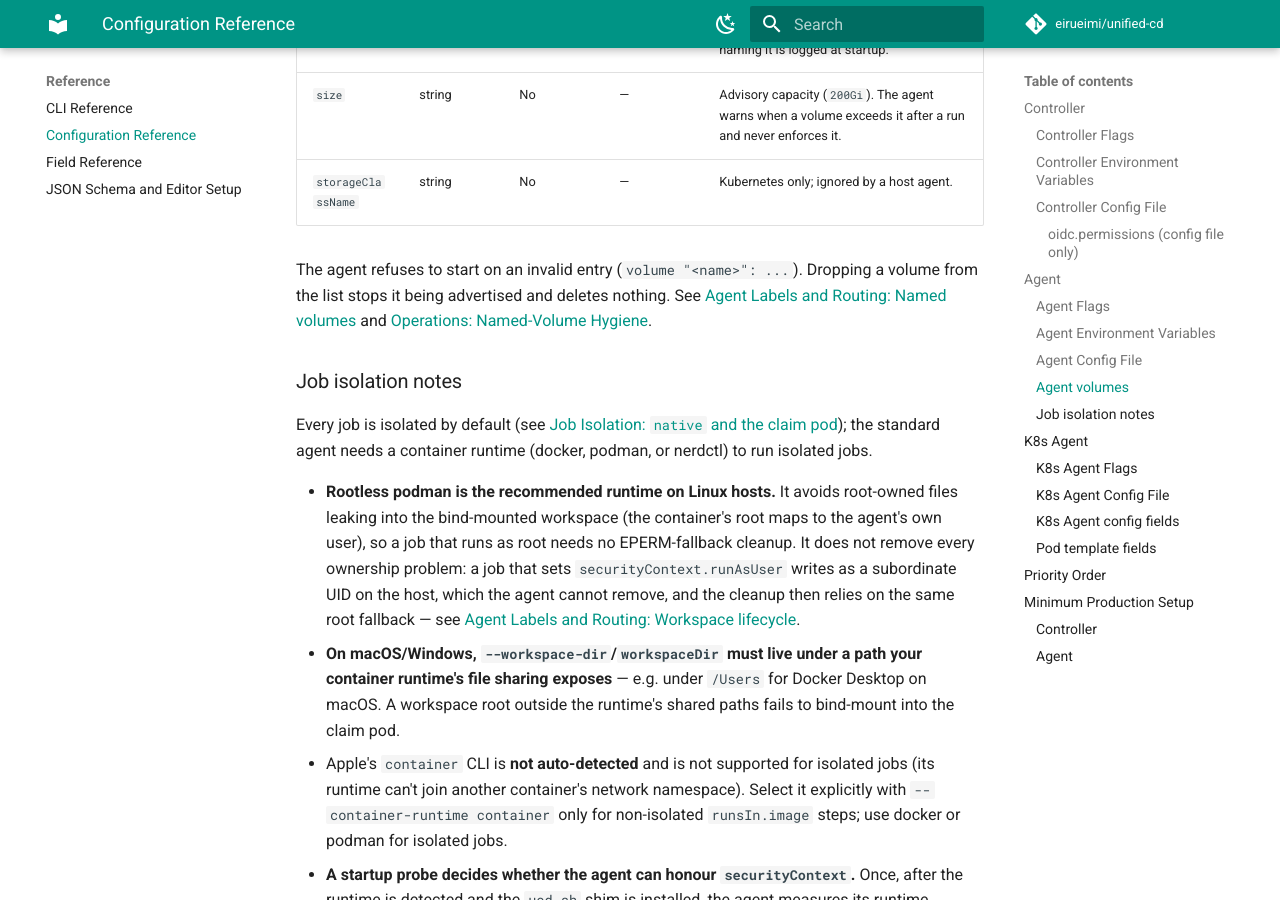
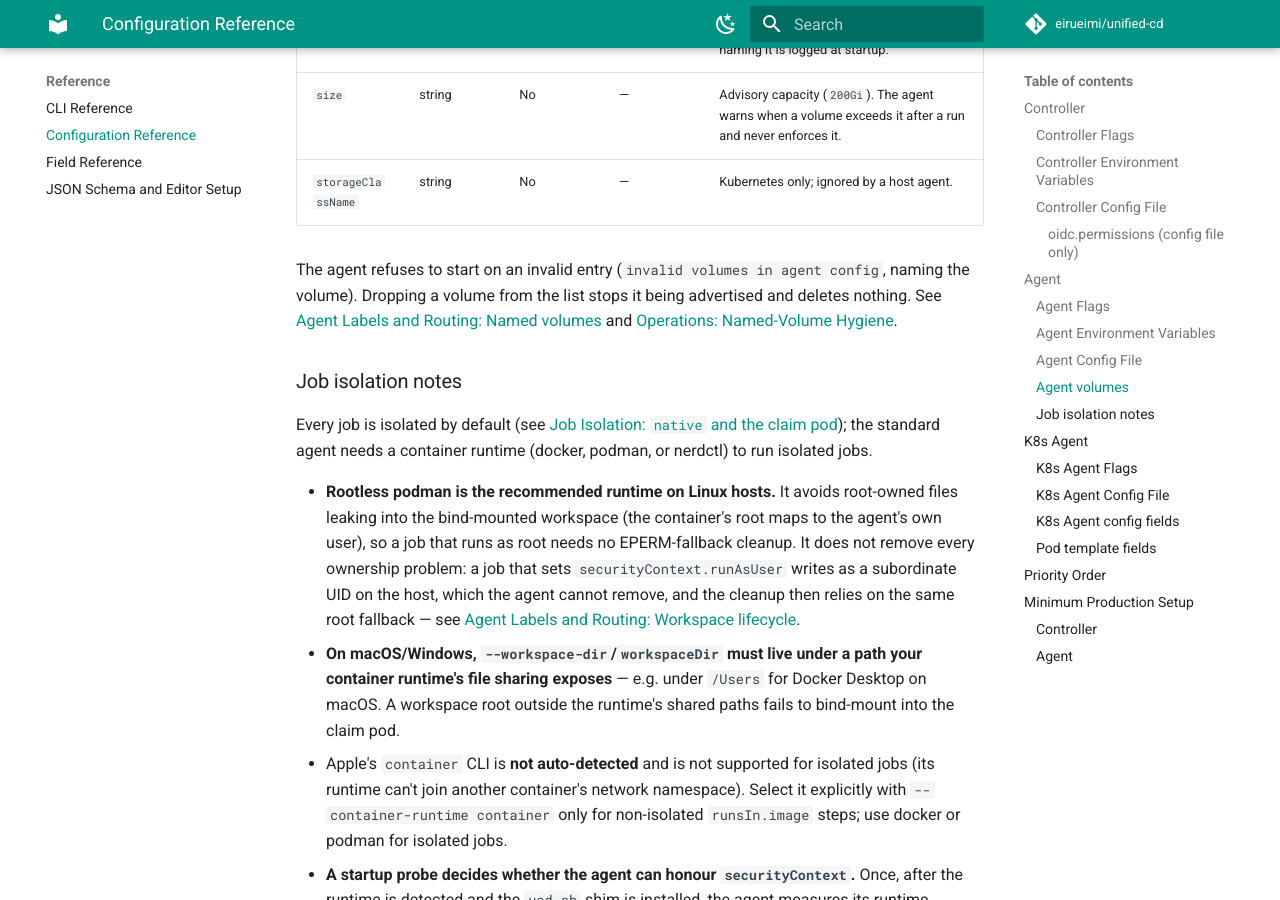
Before and after one commit to eirueimi/unified-cd, an MkDocs documentation site: the page built from docs/reference/configuration.md, in a window 1280 px wide and 900 px high, scrolled down 14604 px. Built offline with MkDocs 1.6.1 and Material for MkDocs 9.7.7, drawn with Linux system fonts in a browser that asks for light colours; comment, search, counter and statistics services are not loaded.

Commit message:
docs: match the agent's startup error text for a bad volume
Co-Authored-By: Claude Opus 5.5 <noreply@anthropic.com>
Claude-Session: https://claude.ai/code/session_01G3NWwwXnjYtSfzJjZYTrnV

```diff
--- a/docs/reference/configuration.md
+++ b/docs/reference/configuration.md
@@ -449,7 +449,7 @@ entries has no sensible flag or environment spelling. Each entry:
 | `size` | string | No | — | Advisory capacity (`200Gi`). The agent warns when a volume exceeds it after a run and never enforces it. |
 | `storageClassName` | string | No | — | Kubernetes only; ignored by a host agent. |
 
-The agent refuses to start on an invalid entry (`volume "<name>": ...`). Dropping a volume from the
+The agent refuses to start on an invalid entry (`invalid volumes in agent config`, naming the volume). Dropping a volume from the
 list stops it being advertised and deletes nothing. See [Agent Labels and Routing: Named
 volumes](../operator-manual/agents.md#named-volumes) and [Operations: Named-Volume
 Hygiene](../operator-manual/operations.md#named-volume-hygiene).
```
